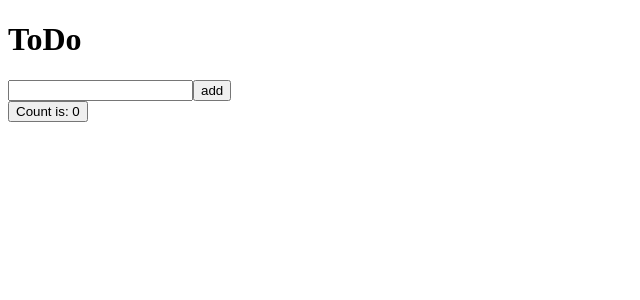
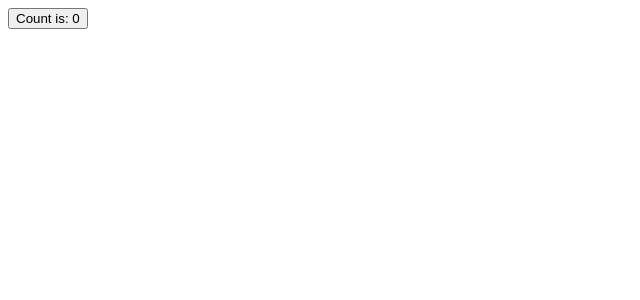
Before and after one commit to temeteke/nuxt-study, a Nuxt app: page /counter in a window 1280 px wide. Shown: the top 300 px of the page, without its empty margins (0-640 px from the left). Built offline with nearby package versions, Linux system fonts and the light colour scheme.

Commit message:
Add pages

```diff
--- a/app.vue
+++ b/app.vue
@@ -1,7 +1,8 @@
 <template>
   <div>
     <NuxtRouteAnnouncer />
-    <TodoList />
-    <MyCounter />
+    <NuxtLayout>
+      <NuxtPage />
+    </NuxtLayout>
   </div>
 </template>
--- /dev/null
+++ b/pages/counter.vue
@@ -0,0 +1,5 @@
+<template>
+  <div>
+    <MyCounter />
+  </div>
+</template>
--- /dev/null
+++ b/pages/index.vue
@@ -0,0 +1,6 @@
+<template>
+  <div>
+    <TodoList />
+    <MyCounter />
+  </div>
+</template>
--- /dev/null
+++ b/pages/todo.vue
@@ -0,0 +1,3 @@
+<template>
+  <TodoList />
+</template>
```
